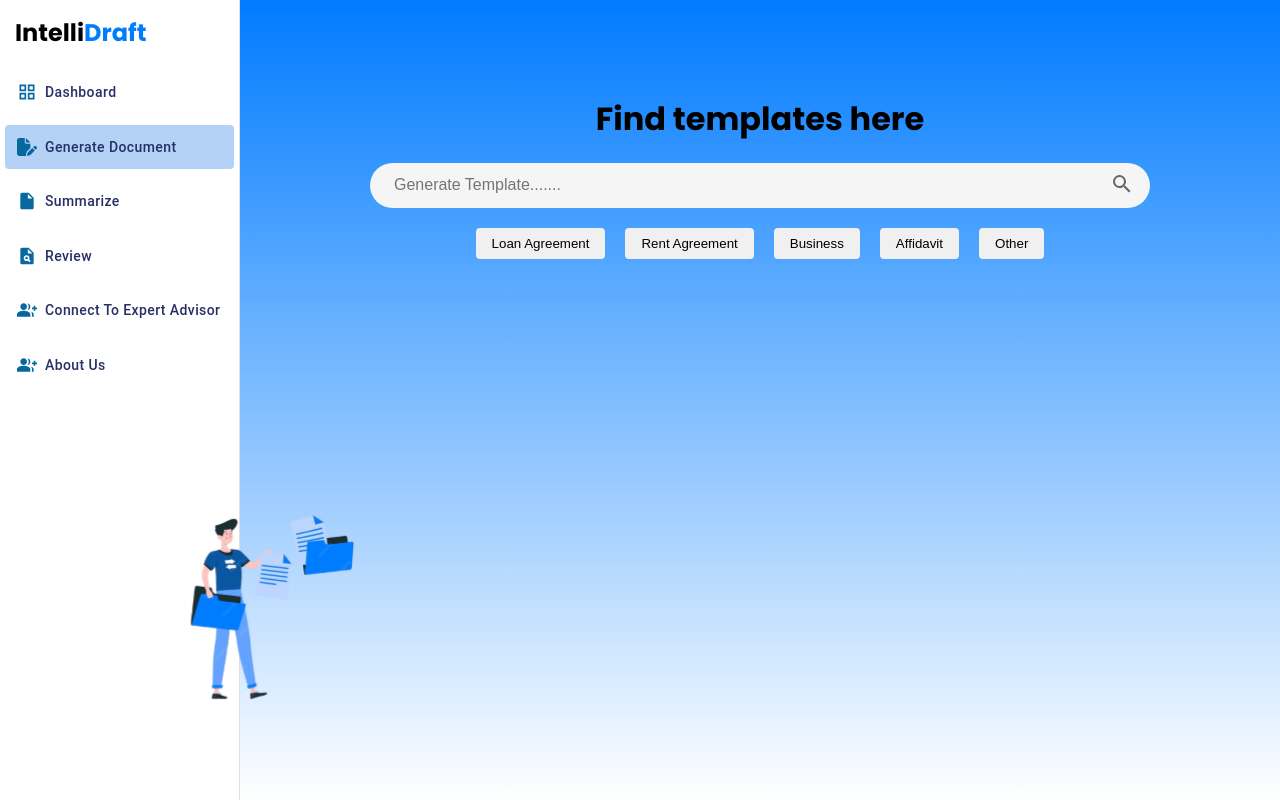
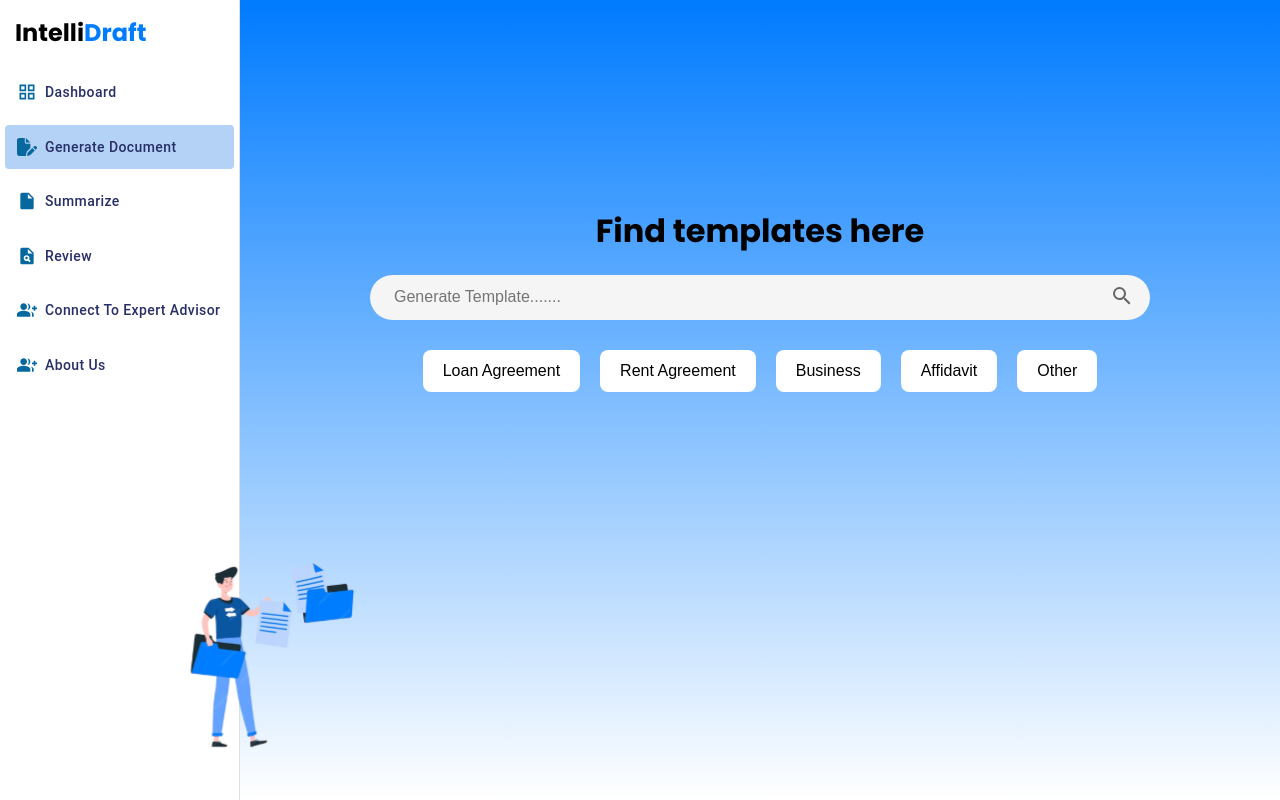
Before and after one commit to omkar260502/intellidraft, a React (Create React App) app in the folder frontend/: page /generate in a window 1280 px wide. Built offline with nearby package versions, Linux system fonts and the light colour scheme.

Commit message:
feature for button using at generate page

```diff
--- a/frontend/src/Pages/Generate.jsx
+++ b/frontend/src/Pages/Generate.jsx
@@ -1,10 +1,19 @@
 import React from "react";
+import { useNavigate } from "react-router-dom";
 import SideBar from "../components/SideBar";
 import "./css/Generate.scss";
 import SearchBar from "../components/SearchBar";
 import imgg from "../assets/svg/image 24.svg";
 
 function Generate() {
+  const navigate = useNavigate();
+
+  const handleCategoryClick = (category) => {
+    navigate(`/generate/${encodeURIComponent(category)}`, {
+      state: category,
+    });
+  };
+
   return (
     <div className="templates-container">
       <div className="sidebar-templates">
@@ -17,11 +26,19 @@ function Generate() {
             <SearchBar />
           </div>
           <div className="template-categories">
-            <button>Loan Agreement</button>
-            <button>Rent Agreement</button>
-            <button>Business</button>
-            <button>Affidavit</button>
-            <button>Other</button>
+            <button onClick={() => handleCategoryClick("Loan Agreement")}>
+              Loan Agreement
+            </button>
+            <button onClick={() => handleCategoryClick("Rent Agreement")}>
+              Rent Agreement
+            </button>
+            <button onClick={() => handleCategoryClick("Business")}>
+              Business
+            </button>
+            <button onClick={() => handleCategoryClick("Affidavit")}>
+              Affidavit
+            </button>
+            <button onClick={() => handleCategoryClick("Other")}>Other</button>
           </div>
         </div>
         <div className="imggg">
--- a/frontend/src/Pages/css/Generate.scss
+++ b/frontend/src/Pages/css/Generate.scss
@@ -1,9 +1,6 @@
-
-
 .templates-container {
   display: flex;
   background: linear-gradient(to bottom, #007bff, #ffffff);
-}
 
   .sidebar-templates {
     // Adjust width as needed, consider using flexbox for responsiveness
@@ -14,9 +11,9 @@
     display: grid;
     align-items: center;
     justify-content: center;
-}
 
     .centered-content {
+      margin-top: 160px;
       text-align: center;
 
       .search-bar {
@@ -26,14 +23,25 @@
 
       .template-categories {
         margin-top: 20px;
+        display: flex;
+        justify-content: center;
+        flex-wrap: wrap;
 
         button {
-      margin: 0 10px;
-      padding: 8px 16px;
-      background-color: #f0f0f0;
+          margin: 10px;
+          padding: 12px 20px;
+          background-color: #fff;
+          color: #000;
           border: none;
-      border-radius: 4px;
+          border-radius: 8px;
+          font-size: 16px;
+          font-weight: 400;
           cursor: pointer;
+          transition: background-color 0.3s ease;
+
+          &:hover {
+            background-color: #007bff;
+          }
         }
       }
     }
@@ -44,8 +52,10 @@
       margin: 0 auto;
     }
 
-.imggg{
-  transform:translate(-200px, 10px)
+    .imggg {
+      transform: translate(-200px, 10px);
+    }
+  }
 }
 
 @media only screen and (max-width: 970px) {
@@ -53,6 +63,7 @@
     .sidebar-templates {
       flex: 0;
     }
+
     .main-templates {
       flex: 1;
     }
```
Lines whose indentation alone changed are shown as unchanged.
